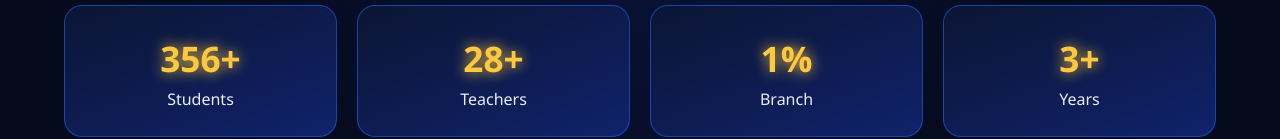
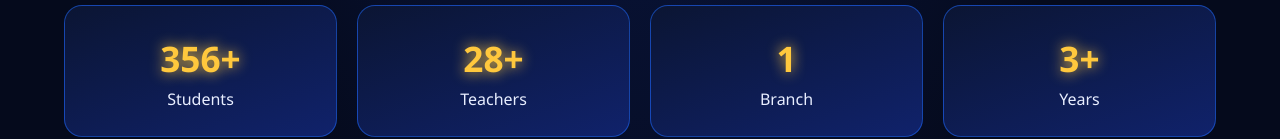
Before and after one commit to alpha-hr-bd/thescholars, a plain HTML site: page index.html in a window 1280 px wide. Shown: the part 836-975 px from the top of the page. Drawn offline with Linux system fonts and the light colour scheme.

```diff
--- a/index.html
+++ b/index.html
@@ -4,7 +4,7 @@
 <nav><a class="logo" href="index.html">The <b>Scholars</b> BD</a><div class="links"><a class="l on" href="index.html">Home</a><a class="l" href="classes.html">Classes</a><a class="l" href="admission.html">Admission</a><a class="l" href="contact.html">Contact</a><button id="snd">🔊 Sound ON</button></div></nav>
 <main><div class="hero"><div><h1>Where Young <em>Scholars</em> Shine Bright</h1><p class="sub">Quality education from Play to Class 9 in both English Version (EV) and Bangla Medium (BM) — a golden future starts here.</p><a class="btn" href="admission.html">Apply for Admission</a><a class="btn b" href="classes.html">Explore Classes</a></div>
 <div class="stage"><div class="cube"><div>SCHOLARS</div><div>EV</div><div>BM</div><div>PLAY</div><div>JR-1</div><div>2–9</div></div></div></div>
-<section><h2>Why The Scholars?</h2><div class="stats"><div class="card"><b data-n="356" data-s="+">0</b><p>Students</p></div><div class="card"><b data-n="28" data-s="+">0</b><p>Teachers</p></div><div class="card"><b data-n="1" data-s="%">0</b><p>Branch</p></div><div class="card"><b data-n="3" data-s="+">0</b><p>Years</p></div></div></section>
+<section><h2>Why The Scholars?</h2><div class="stats"><div class="card"><b data-n="356" data-s="+">0</b><p>Students</p></div><div class="card"><b data-n="28" data-s="+">0</b><p>Teachers</p></div><div class="card"><b data-n="1" data-s="">0</b><p>Branch</p></div><div class="card"><b data-n="3" data-s="+">0</b><p>Years</p></div></div></section>
 <section><h2>Features</h2><div class="grid"><div class="card"><h3>🎓 Expert Teachers</h3><p>Caring, experienced and qualified faculty.</p></div><div class="card"><h3>💻 Smart Classrooms</h3><p>Digital Projector Class Room.</p></div><div class="card"><h3>🔬 Science Lab</h3><p>Coming Soon</p></div><div class="card"><h3>⚽ Sports </h3><p>School Playground.</p></div></div></section></main>
 <footer><p>© 2026 The Scholars BD. All rights reserved.</p><p>Developed &amp; Modified by <b>Alpha.HR</b></p><p class="n">A site created by a student of TSSC</p></footer>
 <script src="assets/script.js"></script></body></html>
```
